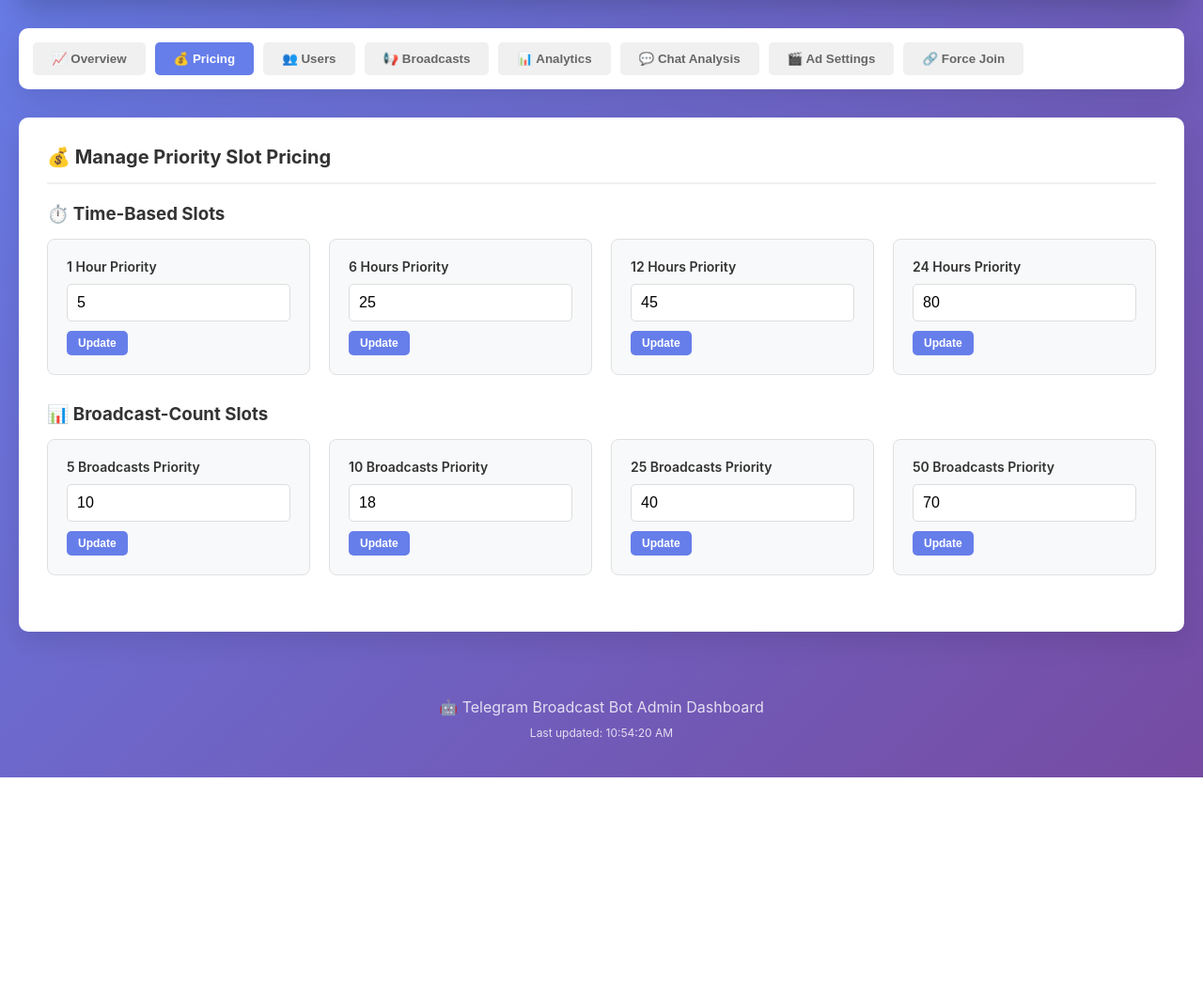
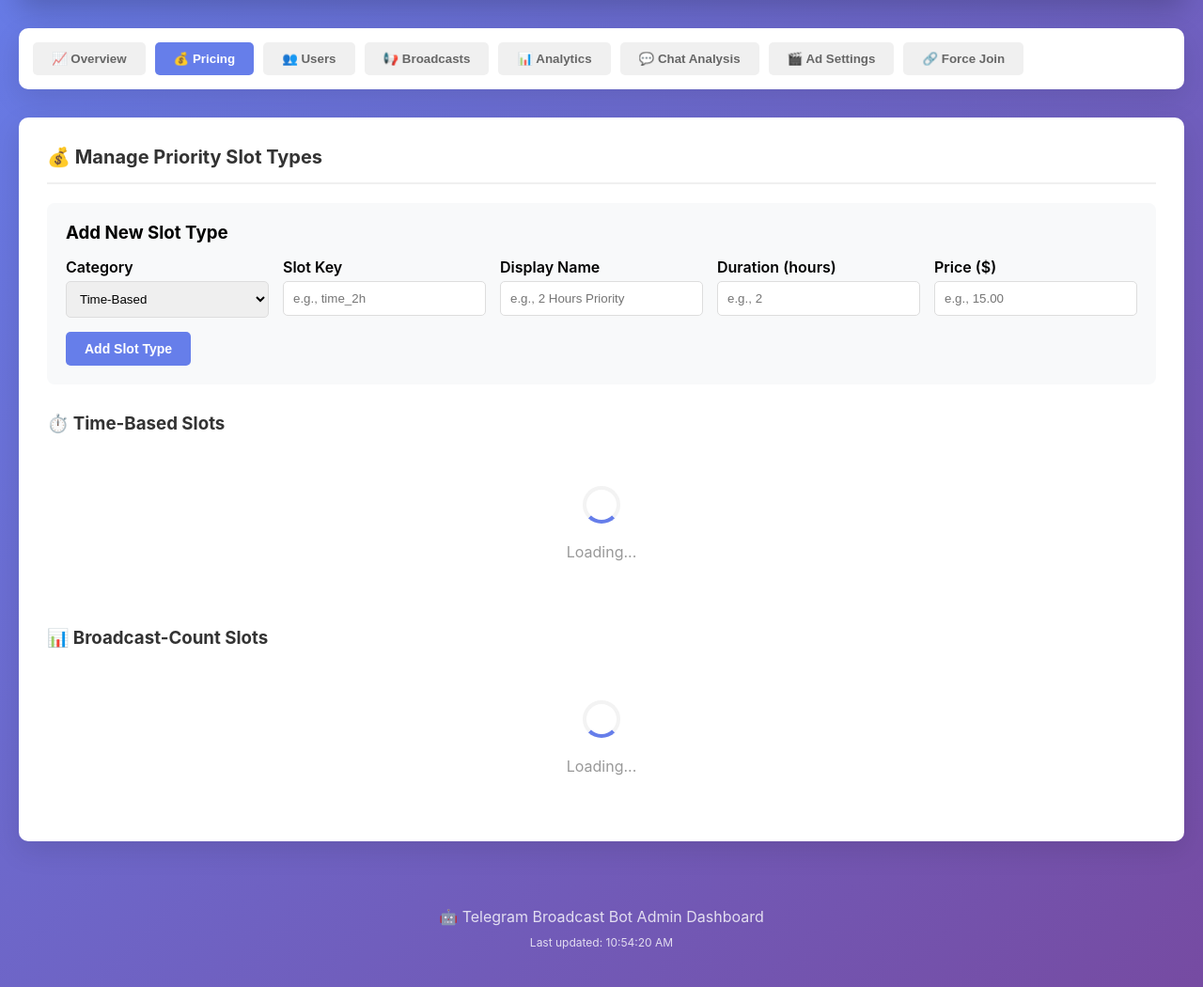
Before and after one commit to ssGITHUB1234/Brodcast-Blast, a Flask app: page / in a window 1280 px wide, after a click on "💰 Pricing". Shown: the part 146-1196 px from the top of the page at 94% size. Before the commit the page ends 973 px from the top, so only its background shows below. Run offline with Flask 3, Linux system fonts and the light colour scheme; parts of the project's set-up code (start-up, migrations or seed data) failed here and were passed over; some libraries are stand-ins or nearby versions.

Commit message:
Update admin dashboard to dynamically manage priority slot types
Replaces hardcoded pricing cards with a dynamic UI for managing time-based and broadcast count slot types, including add, edit, and delete functionality.

Replit-Commit-Author: Agent
Replit-Commit-Session-Id: 25eccc14-a1c0-49b3-955b-72a4ef127b21
Replit-Commit-Checkpoint-Type: full_checkpoint
Replit-Commit-Event-Id: af6bbf81-b84a-4942-af65-4b36704b5c39
Replit-Commit-Screenshot-Url: https://storage.googleapis.com/screenshot-production-us-central1/80b1c418-e25f-4a92-81a8-67200c701278/25eccc14-a1c0-49b3-955b-72a4ef127b21/iWADYn6
Replit-Helium-Checkpoint-Created: true

```diff
--- a/backend/templates/dashboard.html
+++ b/backend/templates/dashboard.html
@@ -407,55 +407,51 @@
         <!-- PRICING TAB -->
         <div id="pricing" class="tab-content">
             <div class="section">
-                <h2>💰 Manage Priority Slot Pricing</h2>
+                <h2>💰 Manage Priority Slot Types</h2>
                 <div id="pricing-message"></div>
 
+                <div style="background: #f8f9fa; padding: 20px; border-radius: 8px; margin-bottom: 30px;">
+                    <h3 style="margin-bottom: 15px;">Add New Slot Type</h3>
+                    <div style="display: grid; grid-template-columns: repeat(auto-fit, minmax(150px, 1fr)); gap: 15px; margin-bottom: 15px;">
+                        <div>
+                            <label style="display: block; font-weight: 600; margin-bottom: 5px;">Category</label>
+                            <select id="new-slot-category" style="width: 100%; padding: 10px; border: 1px solid #ddd; border-radius: 5px;" onchange="toggleSlotValueFields()">
+                                <option value="time">Time-Based</option>
+                                <option value="count">Broadcast Count</option>
+                            </select>
+                        </div>
+                        <div>
+                            <label style="display: block; font-weight: 600; margin-bottom: 5px;">Slot Key</label>
+                            <input type="text" id="new-slot-key" placeholder="e.g., time_2h" style="width: 100%; padding: 10px; border: 1px solid #ddd; border-radius: 5px;">
+                        </div>
+                        <div>
+                            <label style="display: block; font-weight: 600; margin-bottom: 5px;">Display Name</label>
+                            <input type="text" id="new-slot-name" placeholder="e.g., 2 Hours Priority" style="width: 100%; padding: 10px; border: 1px solid #ddd; border-radius: 5px;">
+                        </div>
+                        <div id="duration-field">
+                            <label style="display: block; font-weight: 600; margin-bottom: 5px;">Duration (hours)</label>
+                            <input type="number" id="new-slot-duration" placeholder="e.g., 2" min="1" style="width: 100%; padding: 10px; border: 1px solid #ddd; border-radius: 5px;">
+                        </div>
+                        <div id="count-field" style="display: none;">
+                            <label style="display: block; font-weight: 600; margin-bottom: 5px;">Message Count</label>
+                            <input type="number" id="new-slot-count" placeholder="e.g., 15" min="1" style="width: 100%; padding: 10px; border: 1px solid #ddd; border-radius: 5px;">
+                        </div>
+                        <div>
+                            <label style="display: block; font-weight: 600; margin-bottom: 5px;">Price ($)</label>
+                            <input type="number" id="new-slot-price" placeholder="e.g., 15.00" step="0.01" min="0" style="width: 100%; padding: 10px; border: 1px solid #ddd; border-radius: 5px;">
+                        </div>
+                    </div>
+                    <button class="btn btn-primary" onclick="addSlotType()">Add Slot Type</button>
+                </div>
+
                 <h3 style="margin-top: 20px; margin-bottom: 15px; color: #333;">⏱️ Time-Based Slots</h3>
-                <div class="price-grid">
-                    <div class="price-card">
-                        <div class="price-label">1 Hour Priority</div>
-                        <input type="number" class="price-input" id="price_time_1h" step="0.01" min="0">
-                        <button class="btn btn-primary btn-small" onclick="updatePrice('time_1h', 'price_time_1h')">Update</button>
-                    </div>
-                    <div class="price-card">
-                        <div class="price-label">6 Hours Priority</div>
-                        <input type="number" class="price-input" id="price_time_6h" step="0.01" min="0">
-                        <button class="btn btn-primary btn-small" onclick="updatePrice('time_6h', 'price_time_6h')">Update</button>
-                    </div>
-                    <div class="price-card">
-                        <div class="price-label">12 Hours Priority</div>
-                        <input type="number" class="price-input" id="price_time_12h" step="0.01" min="0">
-                        <button class="btn btn-primary btn-small" onclick="updatePrice('time_12h', 'price_time_12h')">Update</button>
-                    </div>
-                    <div class="price-card">
-                        <div class="price-label">24 Hours Priority</div>
-                        <input type="number" class="price-input" id="price_time_24h" step="0.01" min="0">
-                        <button class="btn btn-primary btn-small" onclick="updatePrice('time_24h', 'price_time_24h')">Update</button>
-                    </div>
+                <div id="time-slots-table" style="overflow-x: auto; margin-bottom: 30px;">
+                    <div class="loading"><div class="spinner"></div>Loading...</div>
                 </div>
 
                 <h3 style="margin-top: 20px; margin-bottom: 15px; color: #333;">📊 Broadcast-Count Slots</h3>
-                <div class="price-grid">
-                    <div class="price-card">
-                        <div class="price-label">5 Broadcasts Priority</div>
-                        <input type="number" class="price-input" id="price_count_5" step="0.01" min="0">
-                        <button class="btn btn-primary btn-small" onclick="updatePrice('count_5', 'price_count_5')">Update</button>
-                    </div>
-                    <div class="price-card">
-                        <div class="price-label">10 Broadcasts Priority</div>
-                        <input type="number" class="price-input" id="price_count_10" step="0.01" min="0">
-                        <button class="btn btn-primary btn-small" onclick="updatePrice('count_10', 'price_count_10')">Update</button>
-                    </div>
-                    <div class="price-card">
-                        <div class="price-label">25 Broadcasts Priority</div>
-                        <input type="number" class="price-input" id="price_count_25" step="0.01" min="0">
-                        <button class="btn btn-primary btn-small" onclick="updatePrice('count_25', 'price_count_25')">Update</button>
-                    </div>
-                    <div class="price-card">
-                        <div class="price-label">50 Broadcasts Priority</div>
-                        <input type="number" class="price-input" id="price_count_50" step="0.01" min="0">
-                        <button class="btn btn-primary btn-small" onclick="updatePrice('count_50', 'price_count_50')">Update</button>
-                    </div>
+                <div id="count-slots-table" style="overflow-x: auto;">
+                    <div class="loading"><div class="spinner"></div>Loading...</div>
                 </div>
             </div>
         </div>
```
